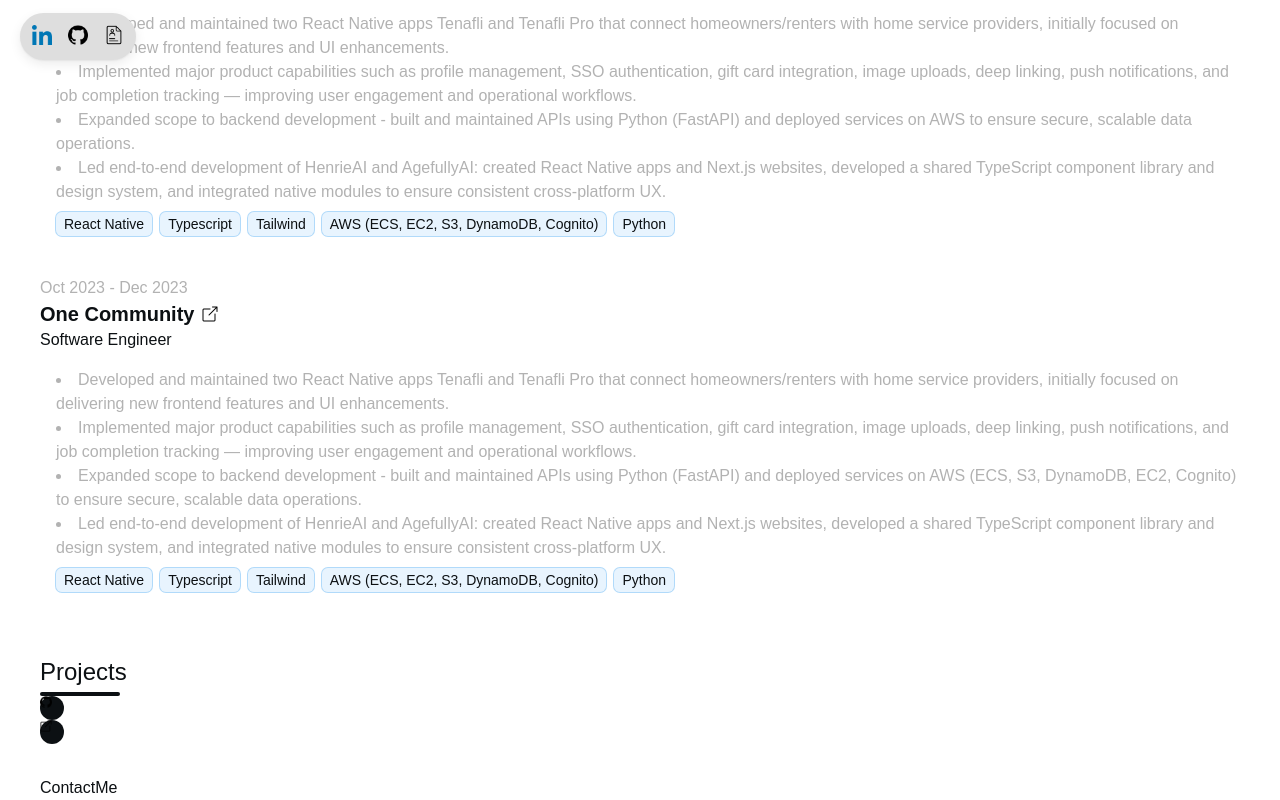
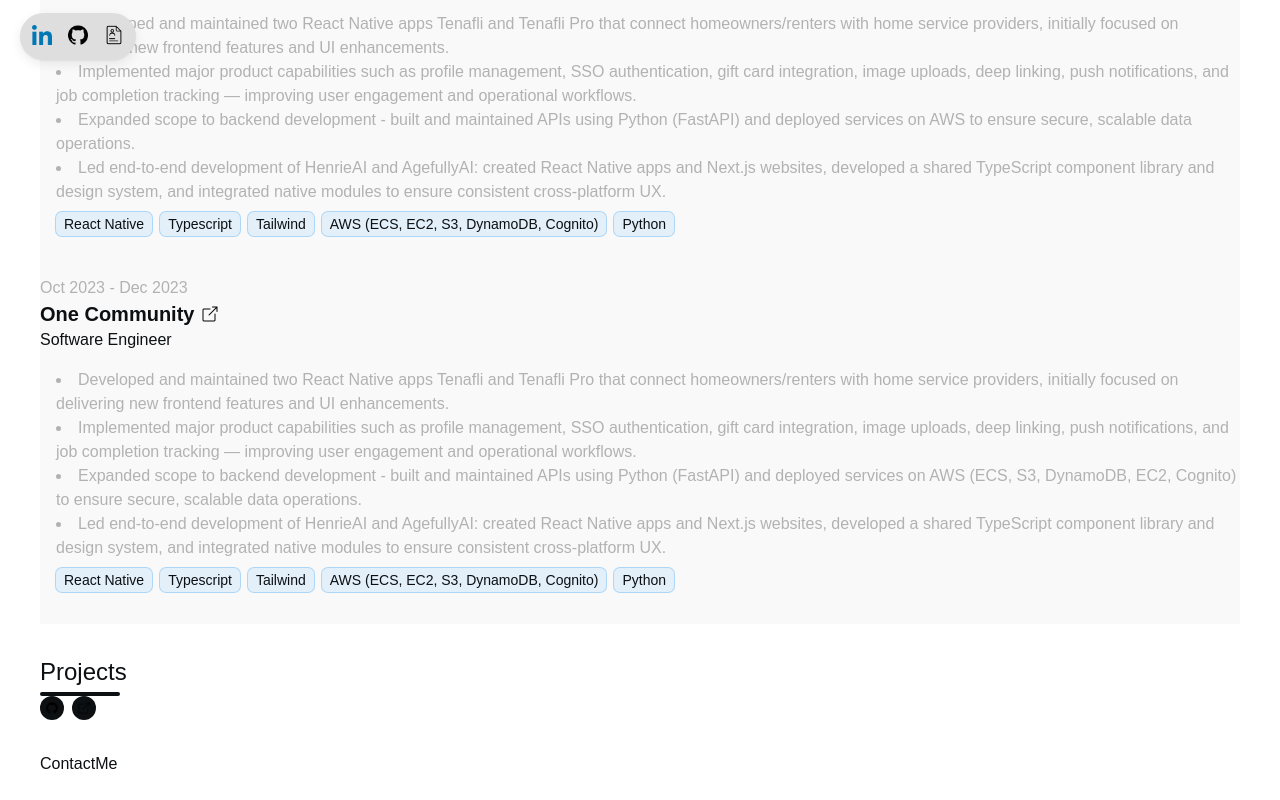
Before and after one commit to dah00/OV-Portfolio, a Next.js app: page / in a window 1280 px wide. Shown: the part 720-1520 px from the top of the page. After the commit the page ends 1496 px from the top, so only its background shows below. Built offline with nearby package versions, Linux system fonts and the light colour scheme; a web font is replaced by a local one.

Commit message:
Fix minor UI bugs

```diff
--- a/app/page.tsx
+++ b/app/page.tsx
@@ -3,13 +3,6 @@ import AboutMe from "@/components/sections/AboutMe"
 import ContactMe from "@/components/sections/ContactMe"
 import Experience from "@/components/sections/Experience"
 import Projects from "@/components/sections/Projects"
-
-const navItems = [
-  { id: "about", label: "About" },
-  { id: "experience", label: "Experiences" },
-  { id: "projects", label: "Projects" },
-  { id: "contact", label: "Contact" },
-]
 
 export default function Home() {
   return (
--- a/components/Header.tsx
+++ b/components/Header.tsx
@@ -12,7 +12,7 @@ function Header() {
   }
 
   return (
-    <header className="fixed inset-x-0 top-0 z-80 flex w-full px-4 py-2 bg-background flex-row items-center justify-between shadow-elevated">
+    <header className="fixed inset-x-0 top-0 z-50 flex w-full flex-row items-center justify-between bg-background px-4 py-2 shadow-elevated">
       {/* Logo */}
       <div className="text-3xl md:text-4xl lg:text-4xl">
         <Link href="#about">OV.</Link>
--- a/components/projects/ProjectCard.tsx
+++ b/components/projects/ProjectCard.tsx
@@ -7,22 +7,22 @@ const icon_size = 14
 export default function ProjectCard() {
   return (
     <article>
-      <div className={``}>
-        <div className="w-6 h-6 rounded-full bg-foreground">
+      <div className="flex items-center gap-2">
+        <div className="flex h-6 w-6 items-center justify-center rounded-full bg-foreground">
           <Image
             src={githubIcon}
             width={icon_size}
             height={icon_size}
-            className="w-3 h-3 object-contain"
+            className="h-3 w-3 object-contain"
             alt="GitHub icon "
           />
         </div>
-        <div className="w-6 h-6 rounded-full bg-foreground">
+        <div className="flex h-6 w-6 items-center justify-center rounded-full bg-foreground">
           <Image
             src={linkIcon}
             width={icon_size}
             height={icon_size}
-            className="w-3 h-3 object-contain"
+            className="h-3 w-3 object-contain"
             alt="Link icon "
           />
         </div>
--- a/components/sections/Experience.tsx
+++ b/components/sections/Experience.tsx
@@ -46,7 +46,7 @@ function Experience() {
   return (
     <section
       id="experience"
-      className="flex flex-col items-start gap-8 bg-beige py-8 scroll-mt-[var(--header-offset)]"
+      className="scroll-mt-[var(--header-offset)] flex flex-col items-start gap-8 bg-surface/20 py-8"
     >
       <SectionTitle title="Experience" />
 
```
